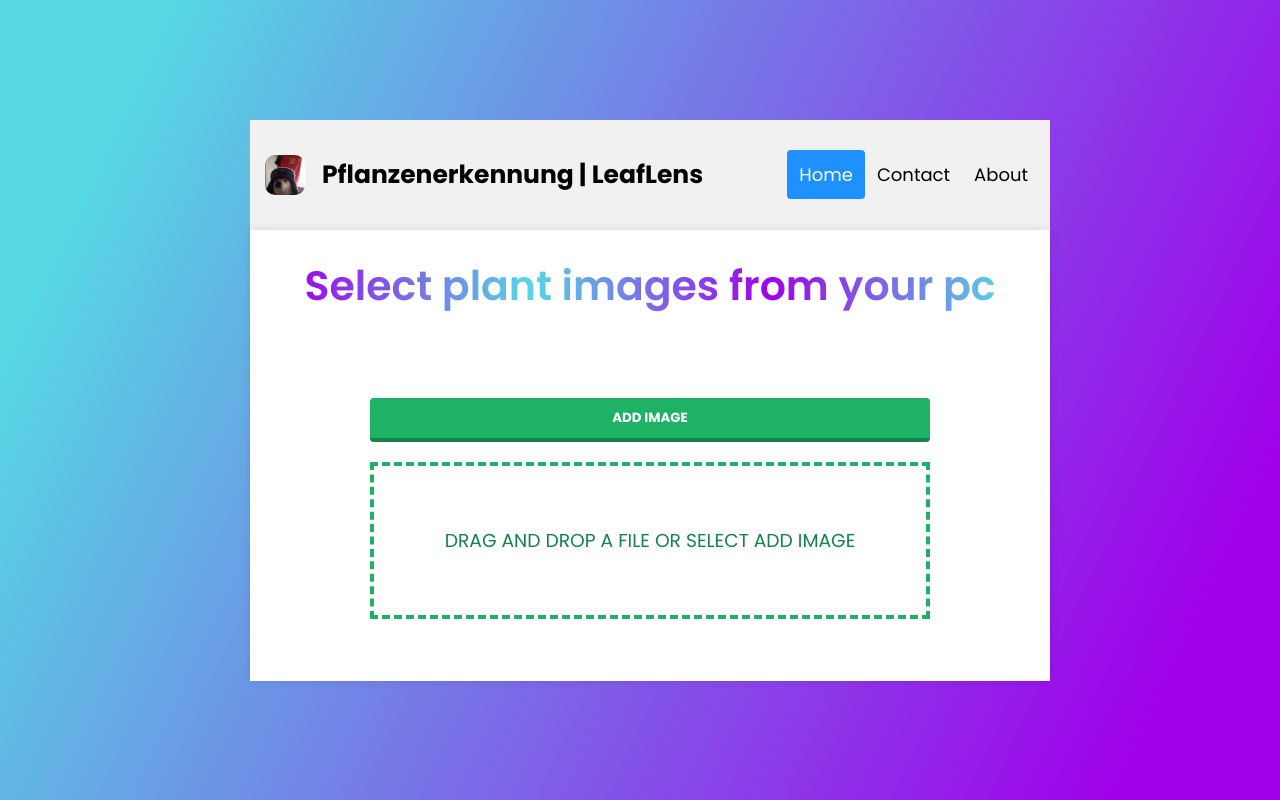
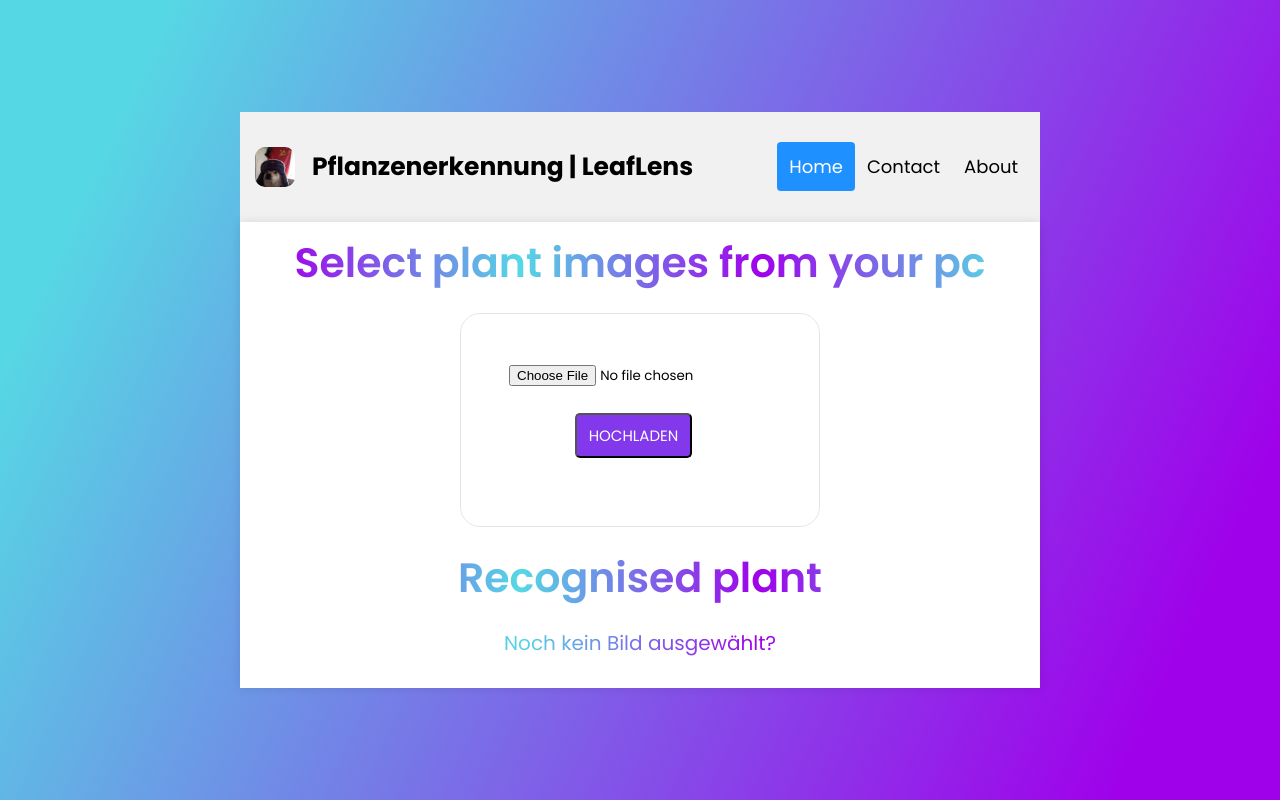
Before and after one commit to Lasse27/LeafLens, a Flask app: page / in a window 1280 px wide. Run offline with Flask 3, Linux system fonts and the light colour scheme; some libraries are stand-ins or nearby versions.

Commit message:
Fix: GUI fixed, selcted image is now processed on the backend

```diff
--- a/src/FLASK/static/styles/form.css
+++ b/src/FLASK/static/styles/form.css
@@ -1,4 +1,5 @@
 @import url("https://fonts.googleapis.com/css?family=Poppins:400,500,600,700&display=swap");
+
 * {
     margin: 0;
     padding: 0;
@@ -6,6 +7,7 @@
     box-sizing: border-box;
     font-family: "Poppins", sans-serif;
 }
+
 body {
     display: flex;
     align-items: center;
@@ -15,262 +17,76 @@ body {
     font-family: "Poppins", sans-serif;
     background: linear-gradient(115deg, #56d8e4 10%, #9f01ea 90%);
 }
+
 .container {
     max-width: 800px;
     background: #fff;
     width: 800px;
-    padding: 25px 40px 10px 40px;
+    padding: 10px 40px 10px 40px;
     box-shadow: 0px 0px 10px rgba(0, 0, 0, 0.1);
 }
+
 .container .text {
     text-align: center;
     font-size: 41px;
     font-weight: 600;
     font-family: "Poppins", sans-serif;
-    background: -webkit-linear-gradient(
-        right,
+    background: -webkit-linear-gradient(right,
             #56d8e4,
             #9f01ea,
             #56d8e4,
-        #9f01ea
-    );
+            #9f01ea);
     -webkit-background-clip: text;
     -webkit-text-fill-color: transparent;
     background-clip: text;
 }
-.container form {
-    padding: 30px 0 0 0;
-}
-.container form .form-row {
-    display: flex;
-    margin: 32px 0;
-}
-form .form-row .input-data {
-    width: 100%;
-    height: 40px;
-    margin: 0 20px;
-    position: relative;
-}
-form .form-row .textarea {
-    height: 70px;
-}
-.input-data input,
-.textarea textarea {
-    display: block;
-    width: 100%;
-    height: 100%;
-    border: none;
-    font-size: 17px;
-    border-bottom: 2px solid rgba(0, 0, 0, 0.12);
-}
-.input-data input:focus ~ label,
-.textarea textarea:focus ~ label,
-.input-data input:valid ~ label,
-.textarea textarea:valid ~ label {
-    transform: translateY(-20px);
-    font-size: 14px;
-    color: #3498db;
-}
-.textarea textarea {
-    resize: none;
-    padding-top: 10px;
-}
-.input-data label {
-    position: absolute;
-    pointer-events: none;
-    bottom: 10px;
-    font-size: 16px;
-    transition: all 0.3s ease;
-}
-.textarea label {
-    width: 100%;
-    bottom: 40px;
-    background: #fff;
-}
-.input-data .underline {
-    position: absolute;
-    bottom: 0;
-    height: 2px;
-    width: 100%;
-}
-.input-data .underline:before {
-    position: absolute;
-    content: "";
-    height: 2px;
-    width: 100%;
-    background: #3498db;
-    transform: scaleX(0);
-    transform-origin: center;
-    transition: transform 0.3s ease;
-}
-.input-data input:focus ~ .underline:before,
-.input-data input:valid ~ .underline:before,
-.textarea textarea:focus ~ .underline:before,
-.textarea textarea:valid ~ .underline:before {
-    transform: scale(1);
-}
-.submit-btn .input-data {
-    overflow: hidden;
-    height: 45px !important;
-    width: 25% !important;
-}
-.submit-btn .input-data .inner {
-    height: 100%;
-    width: 300%;
-    position: absolute;
-    left: -100%;
-    background: -webkit-linear-gradient(
-        right,
+
+.container .text_small {
+    text-align: center;
+    font-size: 20px;
+    font-weight: 300;
+    font-family: "Poppins", sans-serif;
+    background: -webkit-linear-gradient(right,
             #56d8e4,
             #9f01ea,
             #56d8e4,
-        #9f01ea
-    );
-    transition: all 0.4s;
-}
-.submit-btn .input-data:hover .inner {
-    left: 0;
-}
-.submit-btn .input-data input {
-    background: none;
-    border: none;
-    color: #fff;
-    font-size: 17px;
-    font-weight: 500;
-    text-transform: uppercase;
-    letter-spacing: 1px;
-    cursor: pointer;
-    position: relative;
-    z-index: 2;
-}
-@media (max-width: 700px) {
-    .container .text {
-        font-size: 30px;
-    }
-    .container form {
-        padding: 10px 0 0 0;
-    }
-    .container form .form-row {
-        display: block;
-    }
-    form .form-row .input-data {
-        margin: 35px 0 !important;
-    }
-    .submit-btn .input-data {
-        width: 40% !important;
-    }
+            #9f01ea);
+    -webkit-background-clip: text;
+    -webkit-text-fill-color: transparent;
+    background-clip: text;
 }
 
-.file-upload {
-    background-color: #ffffff;
-    width: 600px;
+.image-preview-container {
+    width: 50%;
     margin: 0 auto;
-    padding: 20px;
+    border: 1px solid rgba(0, 0, 0, 0.1);
+    padding: 3rem;
+    border-radius: 20px;
 }
 
-.file-upload-btn {
+.image-preview-container img {
     width: 100%;
-    margin: 0;
-    color: #fff;
-    background: #1fb264;
-    border: none;
-    padding: 10px;
-    border-radius: 4px;
-    border-bottom: 4px solid #15824b;
-    transition: all 0.2s ease;
-    outline: none;
-    text-transform: uppercase;
-    font-weight: 700;
+    display: none;
+    margin-bottom: 30px;
 }
 
-.file-upload-btn:hover {
-    background: #1aa059;
-    color: #ffffff;
-    transition: all 0.2s ease;
+.image-preview-container button {
+    display: inline-block;
+    width: 45%;
+    height: 45px;
+    margin-top: 10%;
+    margin-left: 25%;
+    text-align: center;
+    background: #8338ec;
+    color: #fff;
+    font-size: 15px;
+    text-transform: Uppercase;
+    font-weight: 400;
+    border-radius: 5px;
     cursor: pointer;
-}
-
-.file-upload-btn:active {
-    border: 0;
-    transition: all 0.2s ease;
-}
-
-.file-upload-content {
-    display: none;
-    text-align: center;
-}
-
-.file-upload-input {
-    position: absolute;
-    margin: 0;
-    padding: 0;
-    width: 100%;
-    height: 100%;
-    outline: none;
-    opacity: 0;
-    cursor: pointer;
-}
-
-.image-upload-wrap {
-    margin-top: 20px;
-    border: 4px dashed #1fb264;
-    position: relative;
-}
-
-.image-dropping,
-.image-upload-wrap:hover {
-    background-color: #1fb264;
-    border: 4px dashed #ffffff;
-}
-
-.image-title-wrap {
-    padding: 0 15px 15px 15px;
-    color: #222;
-}
-
-.drag-text {
-    text-align: center;
-}
-
-.drag-text h3 {
-    font-weight: 100;
-    text-transform: uppercase;
-    color: #15824b;
-    padding: 60px 0;
-}
-
-.file-upload-image {
-    max-height: 200px;
-    max-width: 200px;
-    margin: auto;
-    padding: 20px;
-}
-
-.remove-image {
-    width: 200px;
-    margin: 0;
-    color: #fff;
-    background: #cd4535;
-    border: none;
-    padding: 10px;
-    border-radius: 4px;
-    border-bottom: 4px solid #b02818;
-    transition: all 0.2s ease;
-    outline: none;
-    text-transform: uppercase;
-    font-weight: 700;
-}
-
-.remove-image:hover {
-    background: #c13b2a;
-    color: #ffffff;
-    transition: all 0.2s ease;
-    cursor: pointer;
-}
-
-.remove-image:active {
-    border: 0;
-    transition: all 0.2s ease;
+    display: flex;
+    align-items: center;
+    justify-content: center;
 }
 
 /* default boilerplate to center input */
--- a/src/FLASK/templates/index.html
+++ b/src/FLASK/templates/index.html
@@ -7,11 +7,12 @@
     <link rel="icon" type="image/x-icon" href="{{ url_for('static', filename='images/icon.ico') }}" />
     <link rel="stylesheet" type="text/css" href="{{ url_for('static',filename='styles/index.css') }}" />
     <link rel="stylesheet" type="text/css" href="{{ url_for('static',filename='styles/form.css') }}" />
+    <link rel="stylesheet" href="https://unpkg.com/dropzone@5/dist/min/dropzone.min.css" type="text/css" />
 </head>
 
 <body>
     <!-- ########## SITE-HEADER ########## -->
-    <div style="padding-left: 20px">
+    <div>
         <div class="form-row">
             <div class="header">
                 <img src="{{ url_for('static', filename='images/icon.ico') }}"
@@ -25,69 +26,39 @@
             </div>
         </div>
         <div class="container">
-            <div class="text">Select plant images from your pc</div>
-            <form action="#">
-                <div class="form-row">
-                    <script class="jsbin" src="https://ajax.googleapis.com/ajax/libs/jquery/1/jquery.min.js"></script>
-                    <div class="file-upload">
-                        <button class="file-upload-btn" type="button"
-                            onclick="$('.file-upload-input').trigger( 'click' )">
-                            Add Image
-                        </button>
+            <div class="text" style="padding-bottom: 20px;">Select plant images from your pc</div>
+            <form action=/upload method=post enctype=multipart/form-data>
+                <div class="image-preview-container">
+                    <div class="preview">
+                        <img id="preview-selected-image" />
+                    </div>
+                    <input type="file" name="file" accept="image/*" onchange="previewImage(event);" />
+                    <button type='submit'>Hochladen</button>
+            </form>
 
-                        <div class="image-upload-wrap">
-                            <input class="file-upload-input" type="file" onchange="readURL(this);" accept="image/*" />
-                            <div class="drag-text">
-                                <h3>Drag and drop a file or select add Image</h3>
-                            </div>
-                        </div>
-                        <div class="file-upload-content">
-                            <img class="file-upload-image" src="#" alt="your image" />
-                            <div class="image-title-wrap">
-                                <button type="button" onclick="removeUpload()" class="remove-image">
-                                    Remove
-                                    <span class="image-title">Uploaded Image</span>
-                                </button>
-                            </div>
-                        </div>
-                        <script>
-                            function readURL(input) {
-                                if (input.files && input.files[0]) {
-                                    var reader = new FileReader();
+            <script>
+                const previewImage = (event) => {
+                    const imageFiles = event.target.files;
+                    const imageFilesLength = imageFiles.length;
 
-                                    reader.onload = function (e) {
-                                        $(".image-upload-wrap").hide();
+                    if (imageFilesLength > 0) {
+                        const imageSrc = URL.createObjectURL(imageFiles[0]);
+                        const imagePreviewElement = document.querySelector("#preview-selected-image");
 
-                                        $(".file-upload-image").attr("src", e.target.result);
-                                        $(".file-upload-content").show();
+                        imagePreviewElement.src = imageSrc;
+                        imagePreviewElement.style.display = "block";
+                    }
+                };
 
-                                        $(".image-title").html(input.files[0].name);
-                                    };
+            </script>
+        </div>
 
-                                    reader.readAsDataURL(input.files[0]);
-                                } else {
-                                    removeUpload();
-                                }
-                            }
-
-                            function removeUpload() {
-                                $(".file-upload-input").replaceWith(
-                                    $(".file-upload-input").clone()
-                                );
-                                $(".file-upload-content").hide();
-                                $(".image-upload-wrap").show();
-                            }
-                            $(".image-upload-wrap").bind("dragover", function () {
-                                $(".image-upload-wrap").addClass("image-dropping");
-                            });
-                            $(".image-upload-wrap").bind("dragleave", function () {
-                                $(".image-upload-wrap").removeClass("image-dropping");
-                            });
-                        </script>
-                    </div>
-                </div>
-            </form>
-        </div>
+        <div class="text" style="padding-top: 20px;">Recognised plant</div>
+        {% if result %}
+        <div class="text_small" style="padding-top: 20px;">{{ result }}</div>
+        {% else %}
+        <div class="text_small" style="padding-top: 20px; padding-bottom: 20px;">Noch kein Bild ausgewählt?</div>
+        {% endif %}
     </div>
 </body>
 
```
Also changed, not shown: src/FLASK/LeafLensUI.py (+51 -2 lines), src/main.py (+2 -8 lines), src/DATA/Comrade_Doge.png (added), src/DATA/Unbenannt.png (added), src/WORK/Image_Crawler.py (added). Lines whose indentation alone changed are shown as unchanged.
